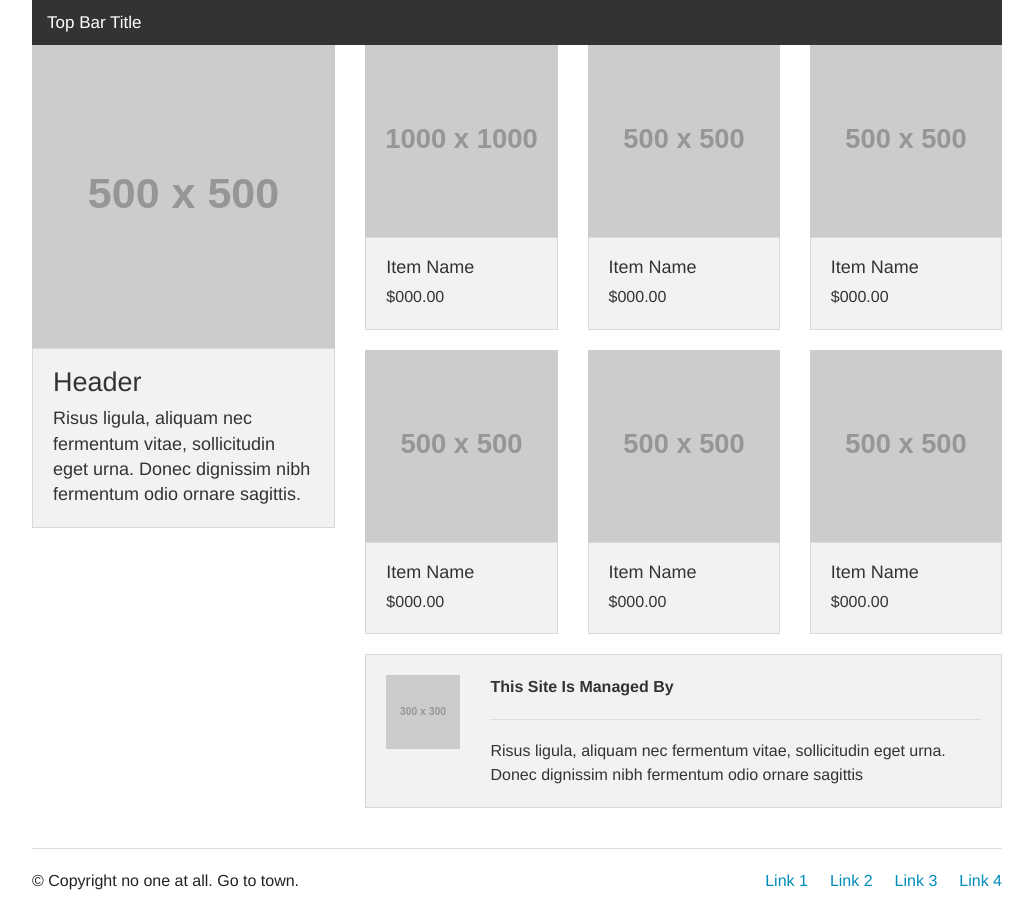
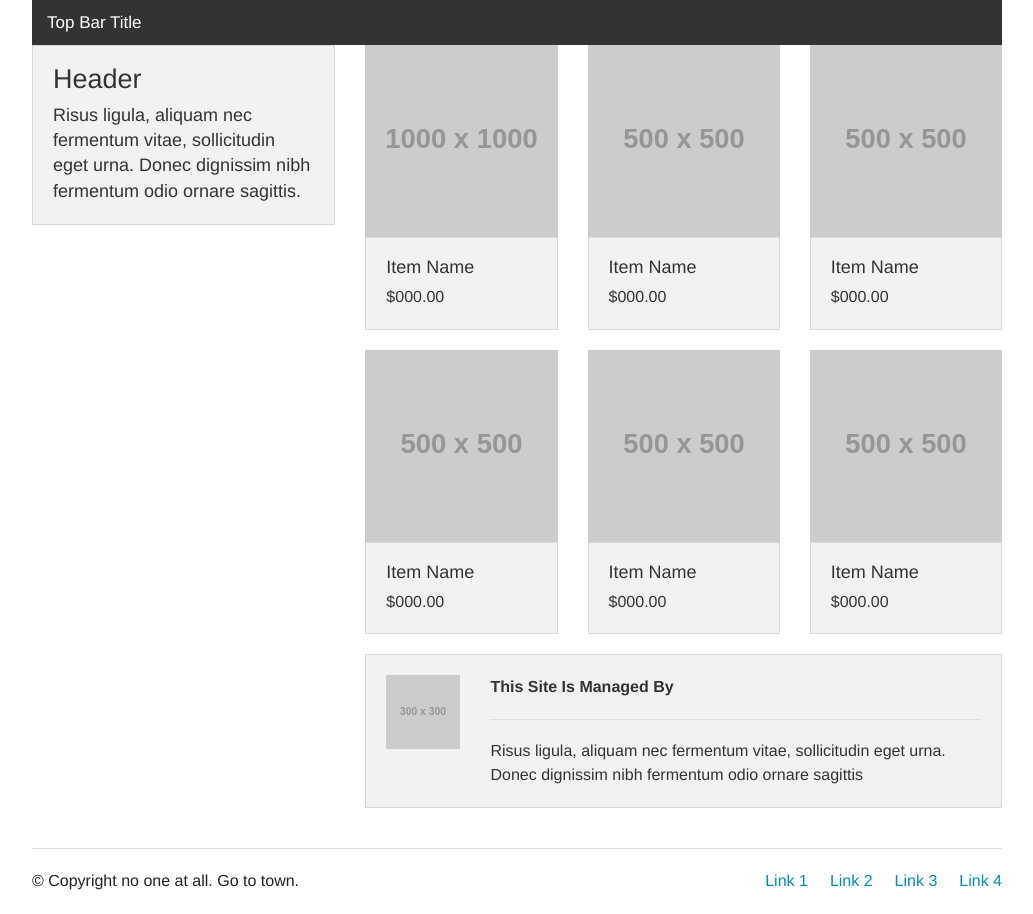
Before and after one commit to mrizzo10/mrizzo10.github.io, a plain HTML site: page index.html in a window 1280 px wide. Shown: the whole page, without its empty margins (123-1156 px from the left). Drawn offline with Linux system fonts and the light colour scheme; placeholder pictures from the web are drawn by us.

Commit message:
remove logo
kill the logo image

```diff
--- a/index.html
+++ b/index.html
@@ -46,9 +46,6 @@
 
 
             <div class="large-4 small-12 columns">
-
-              <img src="http://placehold.it/500x500&text=Logo">
-
               <div class="hide-for-small panel">
                 <h3>Header</h3>
                 <h5 class="subheader">Risus ligula, aliquam nec fermentum vitae, sollicitudin eget urna. Donec dignissim nibh fermentum odio ornare sagittis.
```
